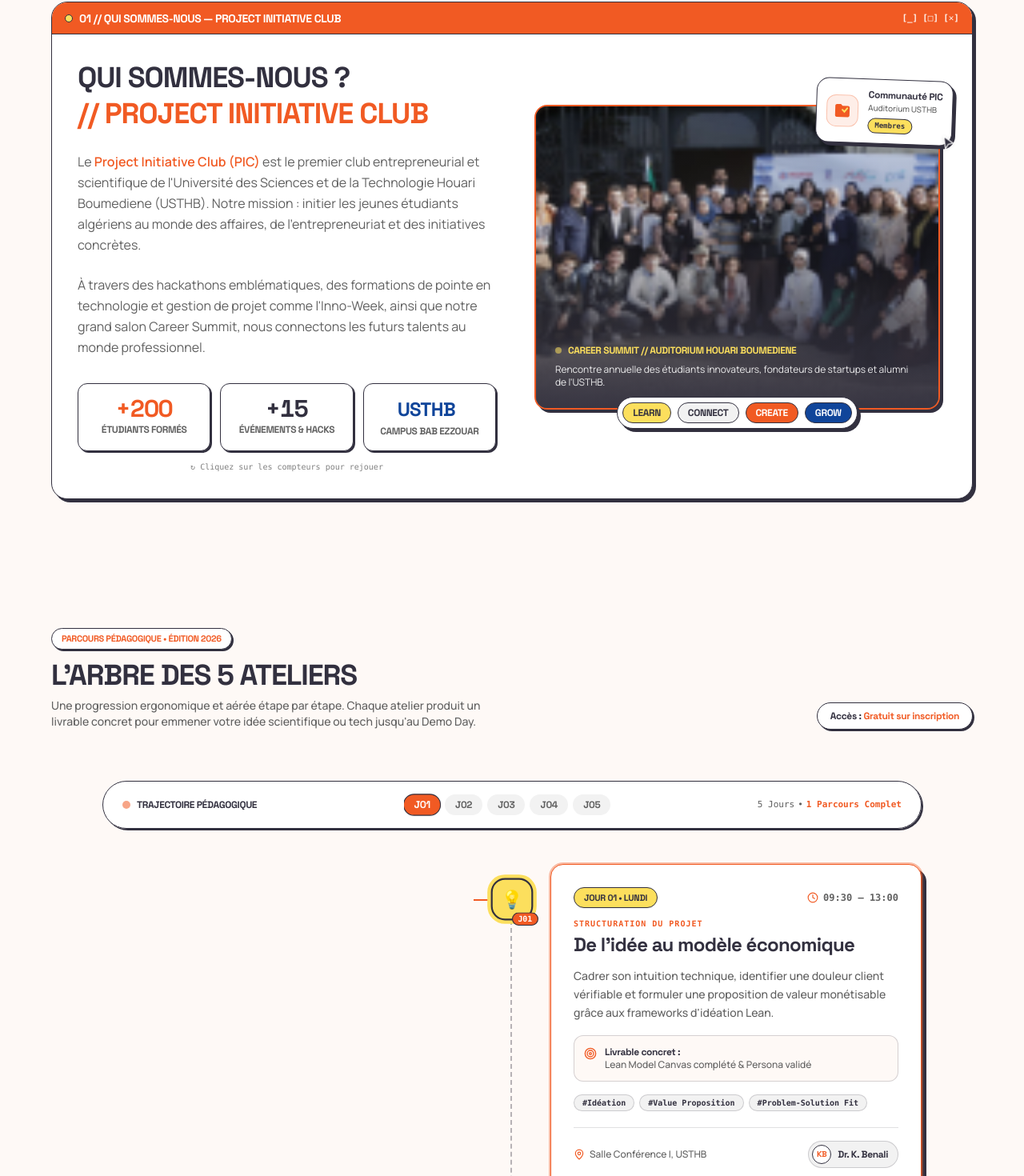
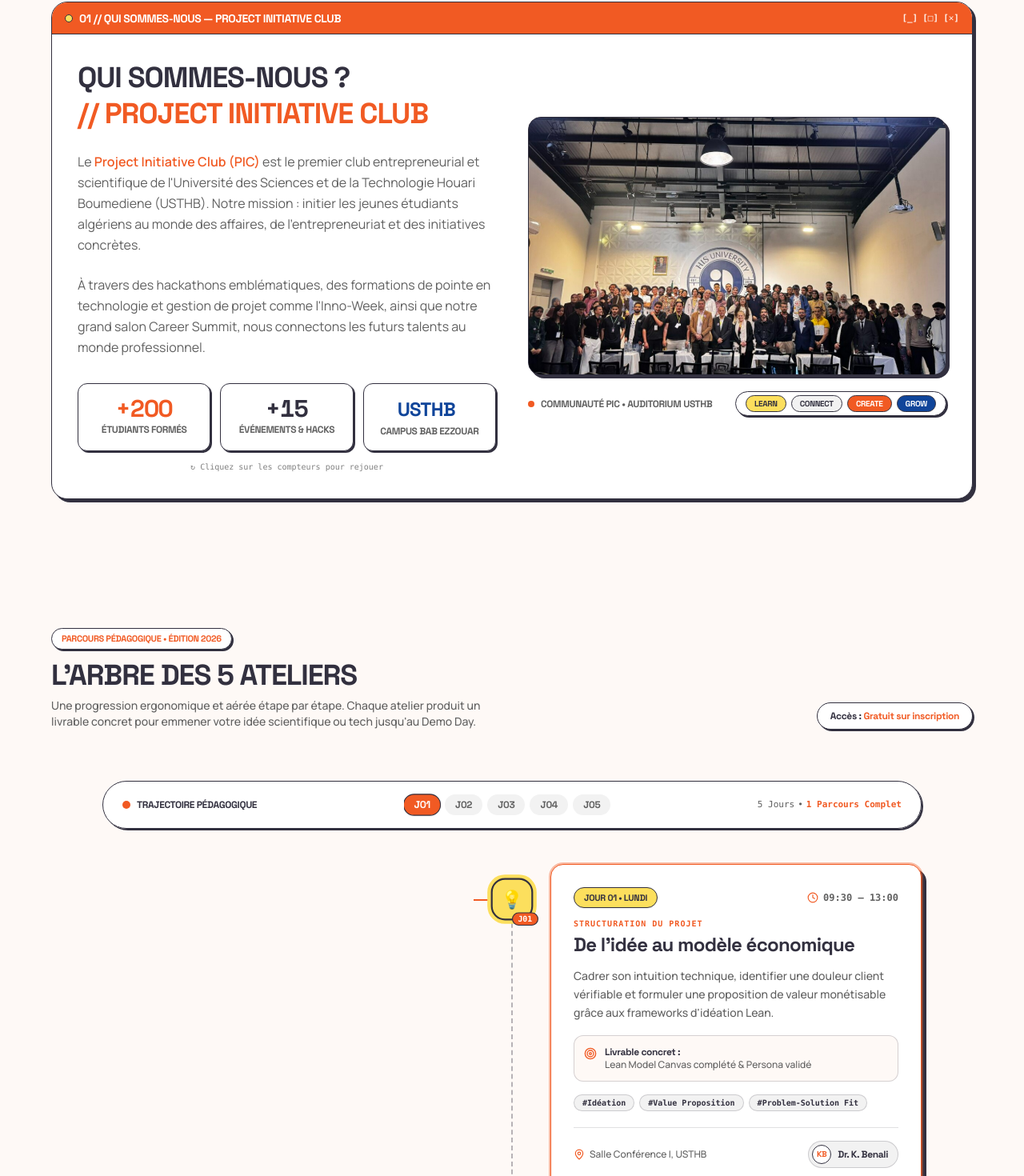
Before and after one commit to b4myns/inno-week-usthb, a Next.js app: page / in a window 1280 px wide. Shown: the part 1074-2544 px from the top of the page at 80% size. Built offline with nearby package versions, Linux system fonts and the light colour scheme.

Commit message:
feat: clean community photo layout, dynamic navbar, tree dots and orange animation fix

```diff
--- a/package.json
+++ b/package.json
@@ -4,7 +4,7 @@
   "private": true,
   "scripts": {
     "dev": "next dev -H 0.0.0.0",
-    "build": "next build",
+    "build": "next build --webpack",
     "start": "next start -H 0.0.0.0",
     "lint": "eslint"
   },
--- a/src/app/page.tsx
+++ b/src/app/page.tsx
@@ -1,12 +1,12 @@
 "use client";
 
+import { useState } from "react";
 import Image from "next/image";
 import Link from "next/link";
-import { motion } from "framer-motion";
+import { motion, useScroll, useMotionValueEvent } from "framer-motion";
 import {
   DualBrandLogos,
   OSWindowCard,
-  VectorSelectionBox,
   DashedHeroBox,
   RocketGraphic,
   GlowingLampGraphic,
@@ -18,9 +18,31 @@ import { FAQAccordion } from "@/components/FAQAccordion";
 import MetricsCards from "@/components/MetricsCards";
 import ProgramTree from "@/components/ProgramTree";
 import ClubIntroAnimation from "@/components/ClubIntroAnimation";
-import { MapPin, Calendar, Clock, ArrowUpRight } from "lucide-react";
+import { MapPin, Calendar, ArrowUpRight } from "lucide-react";
 
 export default function Home() {
+  const { scrollY } = useScroll();
+  const [isNavVisible, setIsNavVisible] = useState(true);
+
+  useMotionValueEvent(scrollY, "change", (latest) => {
+    const previous = scrollY.getPrevious() ?? 0;
+    const diff = latest - previous;
+
+    // Always visible near the top of the page
+    if (latest <= 60) {
+      setIsNavVisible(true);
+      return;
+    }
+
+    // Scroll down: hide navbar
+    if (diff > 5) {
+      setIsNavVisible(false);
+    } else if (diff < -5) {
+      // Scroll up: reveal navbar
+      setIsNavVisible(true);
+    }
+  });
+
   return (
     <div className="min-h-screen bg-[#FEF9F6] text-[#32303F] relative overflow-x-clip font-body selection:bg-[#FCDF5D] selection:text-[#32303F]">
       {/* Interactive 3D Folder Opening Intro Animation */}
@@ -35,9 +57,18 @@ export default function Home() {
       <div className="absolute top-32 left-0 w-[500px] h-[500px] rounded-full bg-[#F15A23]/12 blur-3xl pointer-events-none -z-10"></div>
 
       {/* ====================================================================
-          1. STICKY FLOATING PILL NAVBAR
+          1. DYNAMIC AUTO-HIDE FLOATING PILL NAVBAR
           ==================================================================== */}
-      <header className="sticky top-4 z-40 w-full max-w-[1200px] mx-auto px-6">
+      <motion.header
+        variants={{
+          visible: { y: 0, opacity: 1 },
+          hidden: { y: -100, opacity: 0 },
+        }}
+        animate={isNavVisible ? "visible" : "hidden"}
+        transition={{ duration: 0.28, ease: "easeInOut" }}
+        className="sticky top-4 z-40 w-full max-w-[1200px] mx-auto px-6"
+        style={{ pointerEvents: isNavVisible ? "auto" : "none" }}
+      >
         <nav className="bg-white/95 backdrop-blur-md border-[1.5px] border-[#32303F] rounded-full px-5 py-3 flex items-center justify-between shadow-swiss">
           {/* Dual Brand Logos */}
           <DualBrandLogos />
@@ -79,7 +110,7 @@ export default function Home() {
             <ArrowUpRight className="w-4 h-4 transition-transform group-hover:translate-x-0.5 group-hover:-translate-y-0.5" />
           </Link>
         </nav>
-      </header>
+      </motion.header>
 
       {/* ====================================================================
           2. HERO SECTION & CREATIVE LIVE COUNTDOWN CLOCK
@@ -173,7 +204,7 @@ export default function Home() {
             <div className="lg:col-span-6 space-y-6">
               <h2 className="text-3xl sm:text-4xl font-black text-[#32303F] tracking-tight font-heading leading-tight">
                 QUI SOMMES-NOUS ?<br />
-                <span className="text-[#F15A23]">// PROJECT INITIATIVE CLUB</span>
+                <span className="text-[#F15A23]">{"//"} PROJECT INITIATIVE CLUB</span>
               </h2>
 
               <p className="text-sm sm:text-base text-[#606060] leading-relaxed font-body">
@@ -190,62 +221,43 @@ export default function Home() {
               <MetricsCards />
             </div>
 
-            {/* Right 6 Columns: Large Community Photo Block Framed in VectorSelectionBox */}
-            <div className="lg:col-span-6">
-              <div className="relative p-2">
-                {/* Floating Orange Folder Badge Top Right */}
-                <div className="absolute -top-6 -right-2 z-30 hidden sm:block">
-                  <FolderBadge
-                    title="Communauté PIC"
-                    subtitle="Auditorium USTHB"
-                    tag="Membres"
-                    rotate={2}
+            {/* Right 6 Columns: Community Photo Framed Cleanly & Uncluttered */}
+            <div className="lg:col-span-6 space-y-4">
+              <div className="relative rounded-2xl overflow-hidden border-[1.5px] border-[#32303F] shadow-swiss bg-[#32303F]">
+                {/* Native aspect ratio matching exact dimensions 1024x631 */}
+                <div className="relative aspect-[1024/631] w-full overflow-hidden">
+                  <Image
+                    src="/community-pic.jpg"
+                    alt="Communauté Project Initiative Club USTHB"
+                    fill
+                    priority
+                    className="object-cover"
+                    sizes="(max-width: 768px) 100vw, 600px"
                   />
                 </div>
+              </div>
 
-                <VectorSelectionBox className="rounded-2xl overflow-hidden bg-[#32303F] shadow-swiss">
-                  <div className="relative aspect-4/3 flex flex-col justify-end p-6 text-white group overflow-hidden">
-                    {/* Real PIC Community Photo */}
-                    <Image
-                      src="/community-pic.png"
-                      alt="Communauté Project Initiative Club USTHB"
-                      fill
-                      className="object-cover transition-transform duration-700 group-hover:scale-105"
-                      sizes="(max-width: 768px) 100vw, 500px"
-                    />
+              {/* Clean Legend & 4 Pillars below the photo */}
+              <div className="flex flex-col sm:flex-row items-center justify-between gap-3 pt-1">
+                <div className="flex items-center gap-2 text-xs font-heading font-bold text-[#606060]">
+                  <span className="w-2 h-2 rounded-full bg-[#F15A23]"></span>
+                  <span>COMMUNAUTÉ PIC • AUDITORIUM USTHB</span>
+                </div>
 
-                    {/* Background Visual Vignette Overlay for readability */}
-                    <div className="absolute inset-0 bg-gradient-to-t from-[#32303F]/90 via-[#32303F]/30 to-transparent z-10"></div>
-
-                    {/* Photo Content */}
-                    <div className="relative z-20 space-y-2">
-                      <div className="flex items-center gap-2 text-xs font-heading font-bold text-[#FCDF5D]">
-                        <span className="w-2 h-2 rounded-full bg-[#FCDF5D] animate-pulse"></span>
-                        CAREER SUMMIT // AUDITORIUM HOUARI BOUMEDIENE
-                      </div>
-                      <p className="text-xs text-white/90 font-body">
-                        Rencontre annuelle des étudiants innovateurs, fondateurs de startups et alumni de l&apos;USTHB.
-                      </p>
-                    </div>
-                  </div>
-                </VectorSelectionBox>
-
-                {/* Overlapping Pill Bar with 4 VI Keywords */}
-                <div className="relative -mt-4 z-20 flex justify-center">
-                  <div className="inline-flex items-center gap-2 bg-[#FFFFFF] border-[1.5px] border-[#32303F] rounded-full p-1.5 shadow-swiss select-none">
-                    <span className="bg-[#FCDF5D] text-[#32303F] text-xs font-heading font-bold px-3 py-1 rounded-full border border-[#32303F]">
+                {/* 4 Pillars Pill Bar cleanly positioned below */}
+                <div className="inline-flex items-center gap-1.5 bg-[#FFFFFF] border-[1.5px] border-[#32303F] rounded-full px-3 py-1 shadow-swiss-sm select-none">
+                  <span className="bg-[#FCDF5D] text-[#32303F] text-[10px] font-heading font-black px-2.5 py-0.5 rounded-full border border-[#32303F]">
                     LEARN
                   </span>
-                    <span className="bg-[#F2F2F2] text-[#32303F] text-xs font-heading font-bold px-3 py-1 rounded-full border border-[#32303F]">
+                  <span className="bg-[#F2F2F2] text-[#32303F] text-[10px] font-heading font-black px-2.5 py-0.5 rounded-full border border-[#32303F]">
                     CONNECT
                   </span>
-                    <span className="bg-[#F15A23] text-white text-xs font-heading font-bold px-3 py-1 rounded-full border border-[#32303F]">
+                  <span className="bg-[#F15A23] text-white text-[10px] font-heading font-black px-2.5 py-0.5 rounded-full border border-[#32303F]">
                     CREATE
                   </span>
-                    <span className="bg-[#10459A] text-white text-xs font-heading font-bold px-3 py-1 rounded-full border border-[#32303F]">
+                  <span className="bg-[#10459A] text-white text-[10px] font-heading font-black px-2.5 py-0.5 rounded-full border border-[#32303F]">
                     GROW
                   </span>
-                  </div>
                 </div>
               </div>
             </div>
--- a/src/components/ClubIntroAnimation.tsx
+++ b/src/components/ClubIntroAnimation.tsx
@@ -1,7 +1,7 @@
 "use client";
 
 import { useEffect, useState, useCallback } from "react";
-import { motion, AnimatePresence } from "framer-motion";
+import { motion } from "framer-motion";
 
 export default function ClubIntroAnimation() {
   const [isOpen, setIsOpen] = useState(false);
--- a/src/components/Countdown.tsx
+++ b/src/components/Countdown.tsx
@@ -1,6 +1,6 @@
 "use client";
 
-import { useEffect, useState } from "react";
+import { useEffect, useState, useSyncExternalStore } from "react";
 import { RollingNumber } from "@/components/RollingClockDigit";
 
 interface TimeLeft {
@@ -26,11 +26,13 @@ export default function Countdown({ targetDate }: { targetDate?: string }) {
     seconds: 30,
   });
 
-  const [isMounted, setIsMounted] = useState(false);
+  const isMounted = useSyncExternalStore(
+    () => () => {},
+    () => true,
+    () => false
+  );
 
   useEffect(() => {
-    setIsMounted(true);
-
     const calculateTimeLeft = () => {
       const difference = target.getTime() - new Date().getTime();
 
--- a/src/components/CountdownClock.tsx
+++ b/src/components/CountdownClock.tsx
@@ -1,7 +1,7 @@
 "use client";
 
 import { useEffect, useState } from "react";
-import { motion, AnimatePresence } from "framer-motion";
+import { motion } from "framer-motion";
 
 import { RollingNumber } from "@/components/RollingClockDigit";
 
@@ -23,10 +23,8 @@ export default function CountdownClock({
     minutes: 38,
     seconds: 30,
   });
-  const [isMounted, setIsMounted] = useState(false);
 
   useEffect(() => {
-    setIsMounted(true);
     const target = new Date(targetDate).getTime();
 
     const updateTimer = () => {
--- a/src/components/ProgramTree.tsx
+++ b/src/components/ProgramTree.tsx
@@ -142,7 +142,7 @@ export default function ProgramTree() {
       {/* Visual Journey Helper Bar */}
       <div className="flex flex-wrap items-center justify-between gap-3 mb-10 sm:mb-12 p-2.5 sm:p-3 bg-white/95 backdrop-blur-sm border-[1.5px] border-[#32303F] rounded-full shadow-swiss-sm text-xs select-none">
         <div className="flex items-center gap-2 px-3">
-          <span className="w-2.5 h-2.5 rounded-full bg-[#F15A23] animate-pulse"></span>
+          <span className="w-2.5 h-2.5 rounded-full bg-[#F15A23]"></span>
           <span className="font-heading font-black tracking-wider text-[#32303F] uppercase text-xs">
             Trajectoire Pédagogique
           </span>
@@ -178,26 +178,8 @@ export default function ProgramTree() {
 
       {/* The Central Tree / Spine Road */}
       <div className="relative">
-        {/* Animated Central Trunk Line */}
-        <div className="absolute left-6 md:left-1/2 top-4 bottom-16 w-1 -translate-x-1/2 pointer-events-none z-10">
-          {/* Base dashed stroke */}
-          <div className="w-full h-full border-l-2 border-dashed border-[#32303F]/35"></div>
-
-          {/* Living Energy Beacon traveling down the trunk */}
-          <motion.div
-            animate={{ top: ["2%", "94%"] }}
-            transition={{ duration: 7, repeat: Infinity, ease: "easeInOut" }}
-            className="absolute -left-1.5 w-4 h-16 rounded-full bg-gradient-to-b from-[#FCDF5D] via-[#F15A23] to-[#10459A] blur-[1px] shadow-[0_0_12px_#F15A23]"
-          />
-          <motion.div
-            animate={{ top: ["2%", "94%"] }}
-            transition={{ duration: 7, repeat: Infinity, ease: "easeInOut" }}
-            className="absolute -left-1 w-3 h-3 rounded-full bg-[#F15A23] border border-white shadow-[0_0_10px_#F15A23]"
-          />
-        </div>
-
         {/* Tree Nodes List */}
-        <div className="space-y-8 sm:space-y-16">
+        <div className="flex flex-col">
           {WORKSHOP_STEPS.map((step, index) => {
             const isEven = index % 2 === 0;
             const isFinale = index === WORKSHOP_STEPS.length - 1;
@@ -208,8 +190,18 @@ export default function ProgramTree() {
                 key={step.id}
                 className={`relative flex flex-col md:flex-row items-start ${
                   isEven ? "md:flex-row-reverse" : ""
-                } gap-4 sm:gap-6 md:gap-12 pl-14 sm:pl-16 md:pl-0`}
+                } gap-4 sm:gap-6 md:gap-12 pl-14 sm:pl-16 md:pl-0 ${
+                  isFinale ? "" : "pb-8 sm:pb-16"
+                }`}
               >
+                {/* Vertical connecting dashed trunk line (only between milestones 0..3, NEVER on the last one) */}
+                {!isFinale && (
+                  <div
+                    aria-hidden="true"
+                    className="absolute left-6 md:left-1/2 -translate-x-1/2 top-10 -bottom-10 w-0 border-l-2 border-dashed border-[#32303F]/35 pointer-events-none z-10"
+                  />
+                )}
+
                 {/* 1. Milestone Node on the Tree Trunk */}
                 <div
                   className="absolute left-6 md:left-1/2 -translate-x-1/2 top-4 z-20 flex flex-col items-center cursor-pointer"
@@ -228,11 +220,6 @@ export default function ProgramTree() {
                         : "hover:scale-105"
                     }`}
                   >
-                    {/* Active pulse ring */}
-                    {isSelected && (
-                      <span className="absolute -inset-1.5 rounded-2xl border-2 border-[#F15A23] animate-ping opacity-60 pointer-events-none"></span>
-                    )}
-
                     <span>{step.icon}</span>
 
                     {/* Step badge */}
--- a/src/components/RollingClockDigit.tsx
+++ b/src/components/RollingClockDigit.tsx
@@ -1,6 +1,4 @@
 "use client";
-
-import { useEffect, useState } from "react";
 
 const DIGITS = ["0", "1", "2", "3", "4", "5", "6", "7", "8", "9"];
 
--- a/src/components/TypewriterHero.tsx
+++ b/src/components/TypewriterHero.tsx
@@ -37,8 +37,10 @@ export default function TypewriterHero() {
           setDisplayText(currentPhrase.slice(0, displayText.length - 1));
         }, 25);
       } else {
-        setIsDeleting(false);
-        setPhraseIndex((prev) => (prev + 1) % PHRASES.length);
+        timeout = setTimeout(() => {
+          setIsDeleting(false);
+          setPhraseIndex((prev) => (prev + 1) % PHRASES.length);
+        }, 400);
       }
     }
 
```
Also changed, not shown: public/community-pic.jpg (added). Lines whose indentation alone changed are shown as unchanged.
